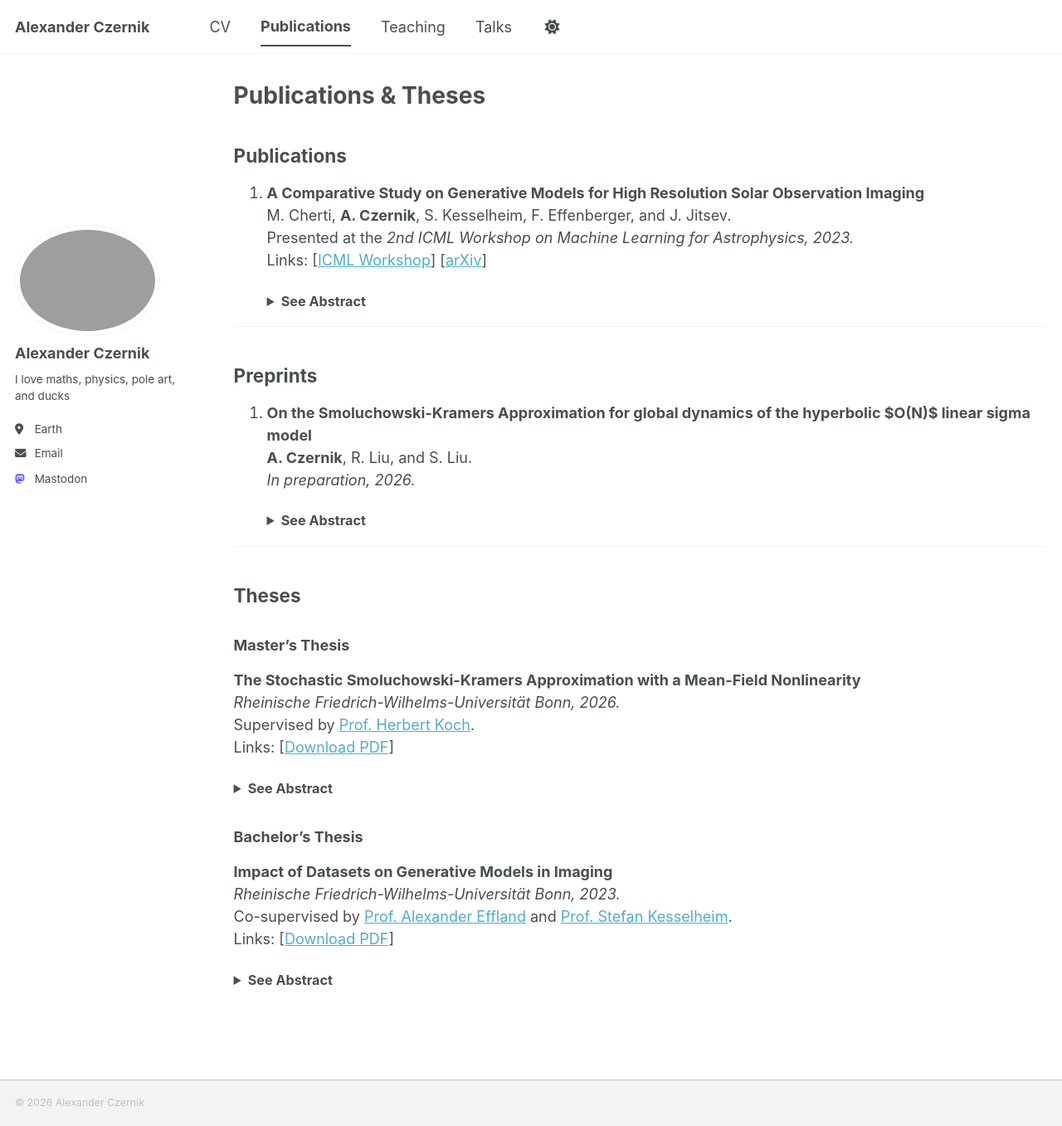
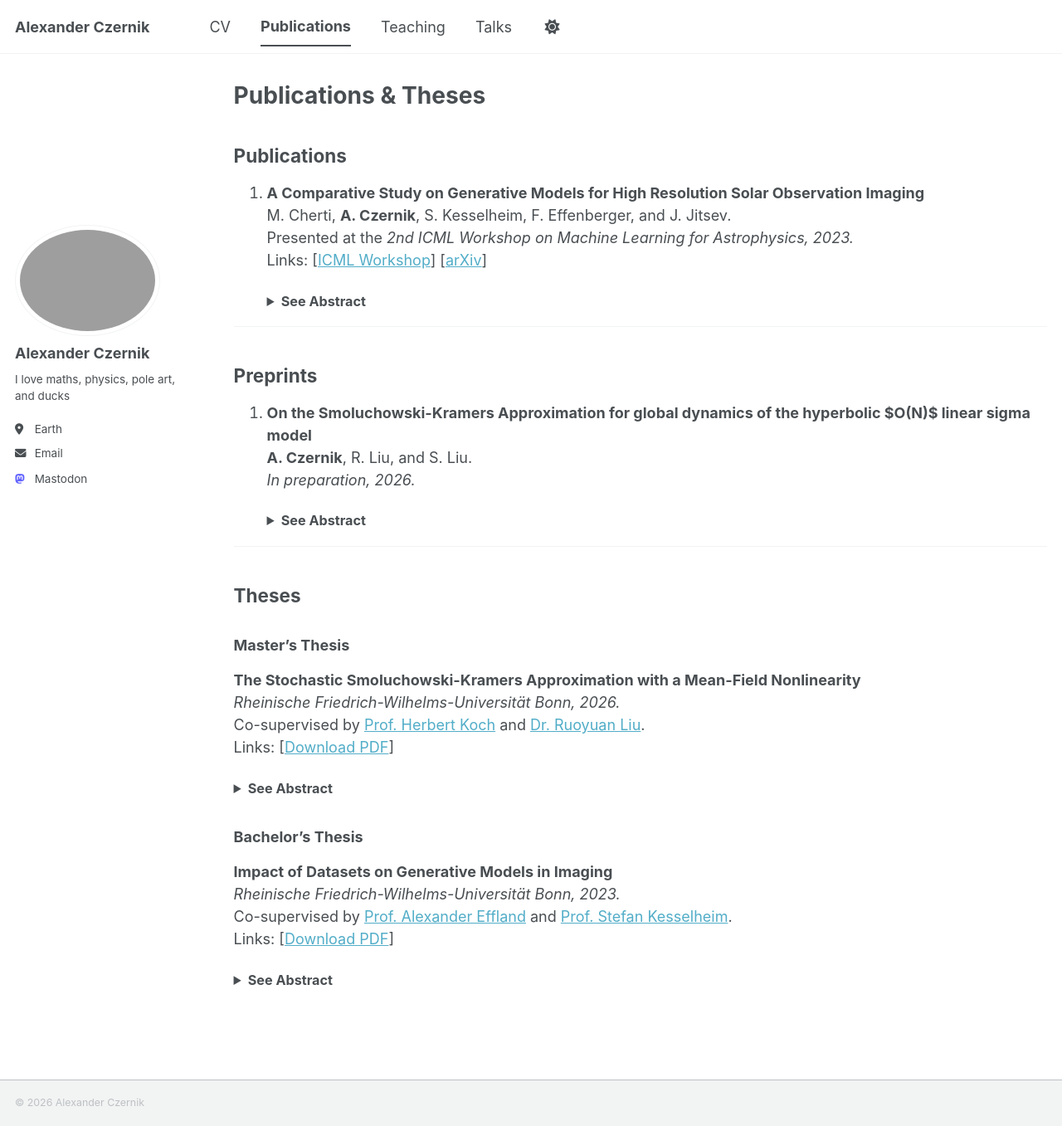
Before and after one commit to alexanderczernik/alexanderczernik.github.io, a Jekyll site: the page built from _pages/publications.md, in a window 1280 px wide and 1357 px high. Shown: the whole window at 83% size. Built offline with Jekyll 4.4.1, drawn with Linux system fonts in a browser that asks for light colours; a script bundle is joined from its source files by our own code; library files that are not in the unit come from our copies.

Commit message:
Modify co-supervision information in publications
Updated supervision details for the Master's thesis.

```diff
--- a/_pages/publications.md
+++ b/_pages/publications.md
@@ -44,7 +44,7 @@ $$
 ### Master's Thesis
 **The Stochastic Smoluchowski-Kramers Approximation with a Mean-Field Nonlinearity**
 *Rheinische Friedrich-Wilhelms-Universität Bonn, 2026.*
-Supervised by [Prof. Herbert Koch](https://www.math.uni-bonn.de/~koch/).
+Co-supervised by [Prof. Herbert Koch](https://www.math.uni-bonn.de/~koch/) and [Dr. Ruoyuan Liu](https://sites.google.com/view/ruoyuan-liu/home?authuser=0).
 Links: [[Download PDF](/assets/files/master_thesis_czernik.pdf)] *<!-- Update path when uploaded -->*
 
 <details style="margin-top: 0.5em; margin-bottom: 1em; cursor: pointer;">
```
